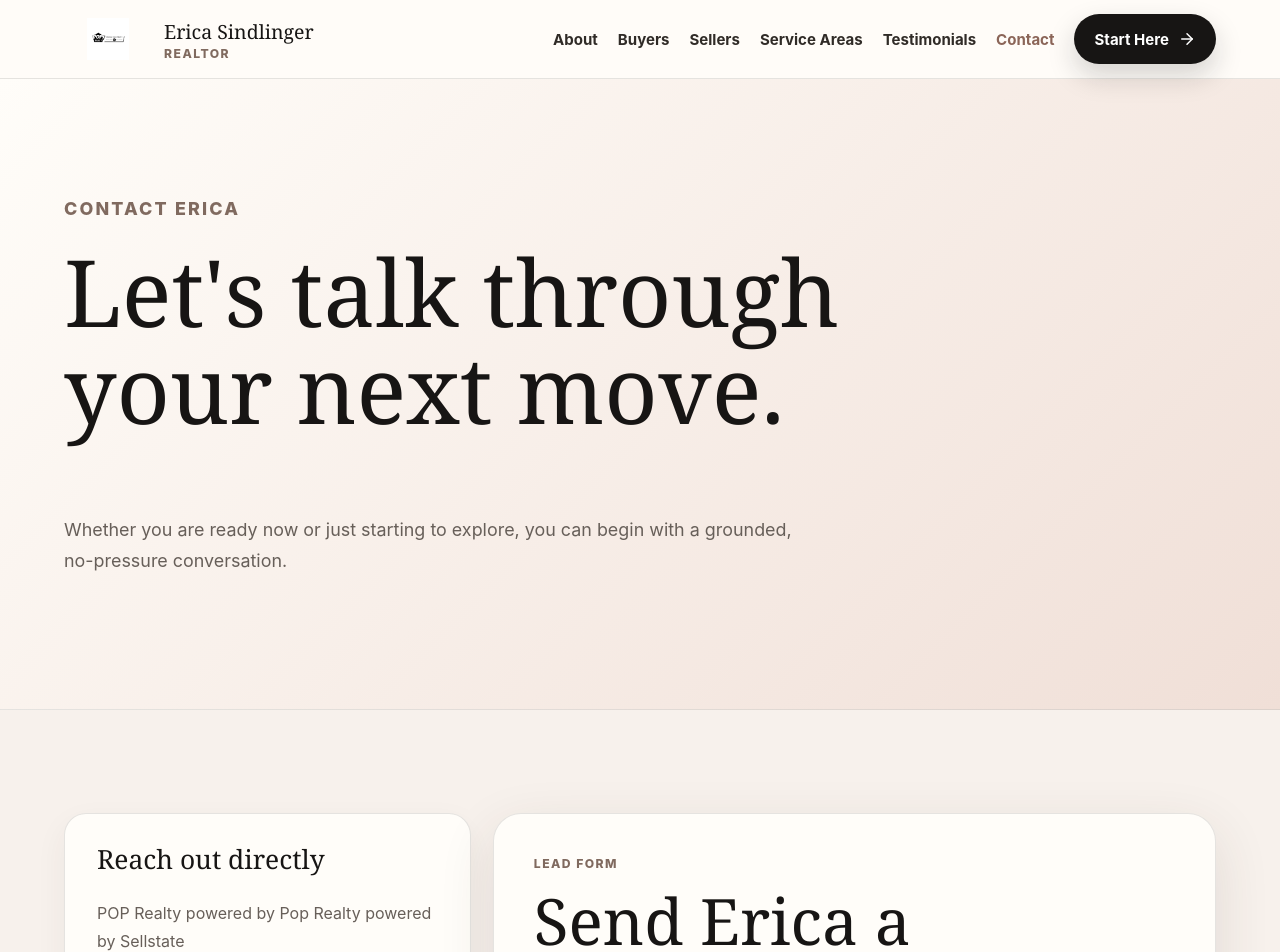
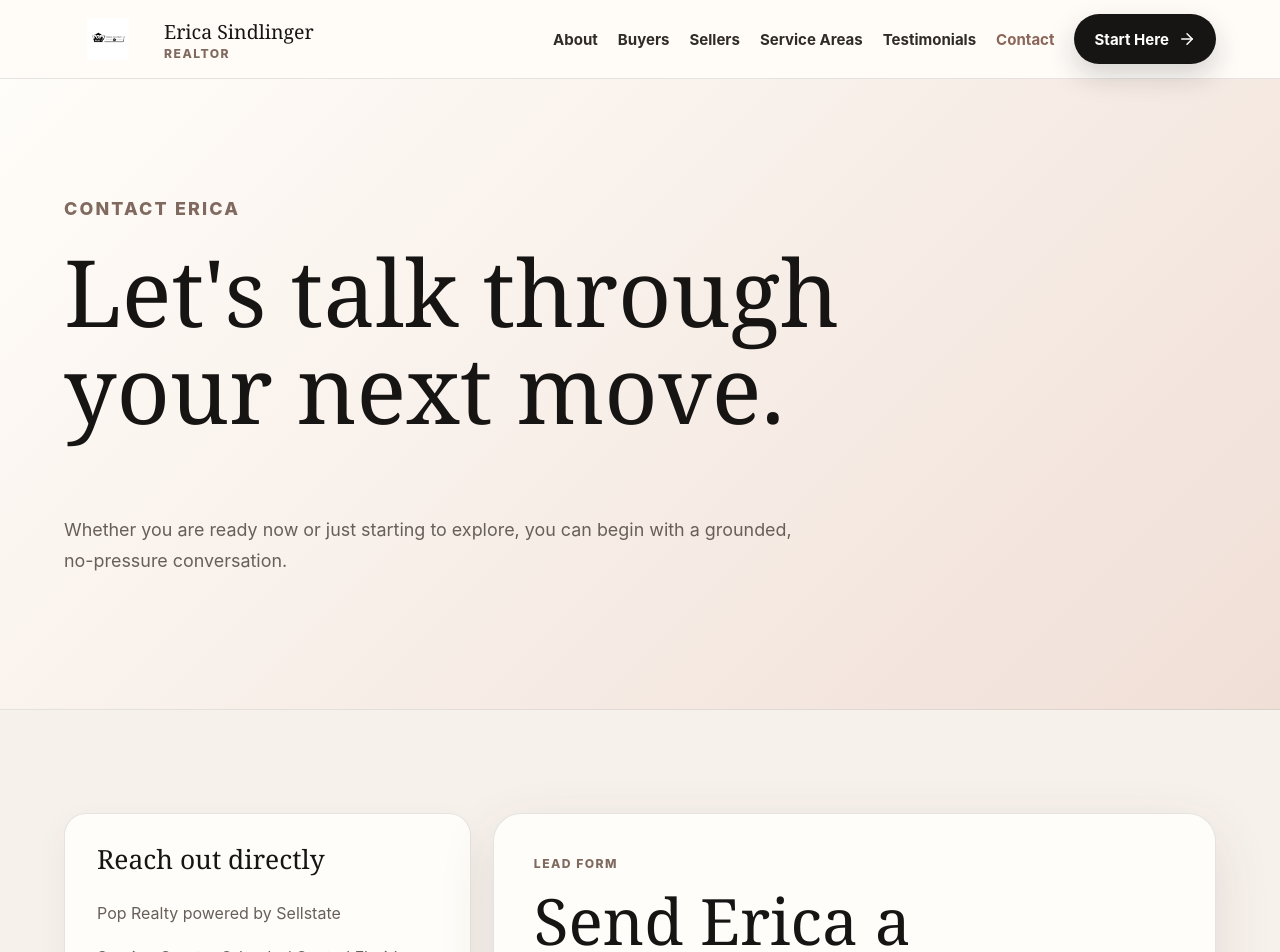
Before and after one commit to ericasinds/erica-sindlinger-realtor-web, a React (Vite) app: page /contact in a window 1280 px wide. Shown: the top 952 px of the page. Built offline with nearby package versions, Linux system fonts and the light colour scheme.

Commit message:
Personalize Erica realtor site messaging

```diff
--- a/src/pages/Contact.jsx
+++ b/src/pages/Contact.jsx
@@ -20,7 +20,7 @@ export default function Contact() {
       <SectionWrapper>
         <div className="contact-layout">
           <Card title="Reach out directly">
-            <p>{siteConfig.brand} powered by {siteConfig.brokerage}</p>
+            <p>{siteConfig.brokerage}</p>
             <p>Serving {siteConfig.market}</p>
             <div className="contact-links">
               <a href={`tel:${siteConfig.phone.replaceAll("-", "")}`}><Phone size={18} /> {siteConfig.phone}</a>
```
